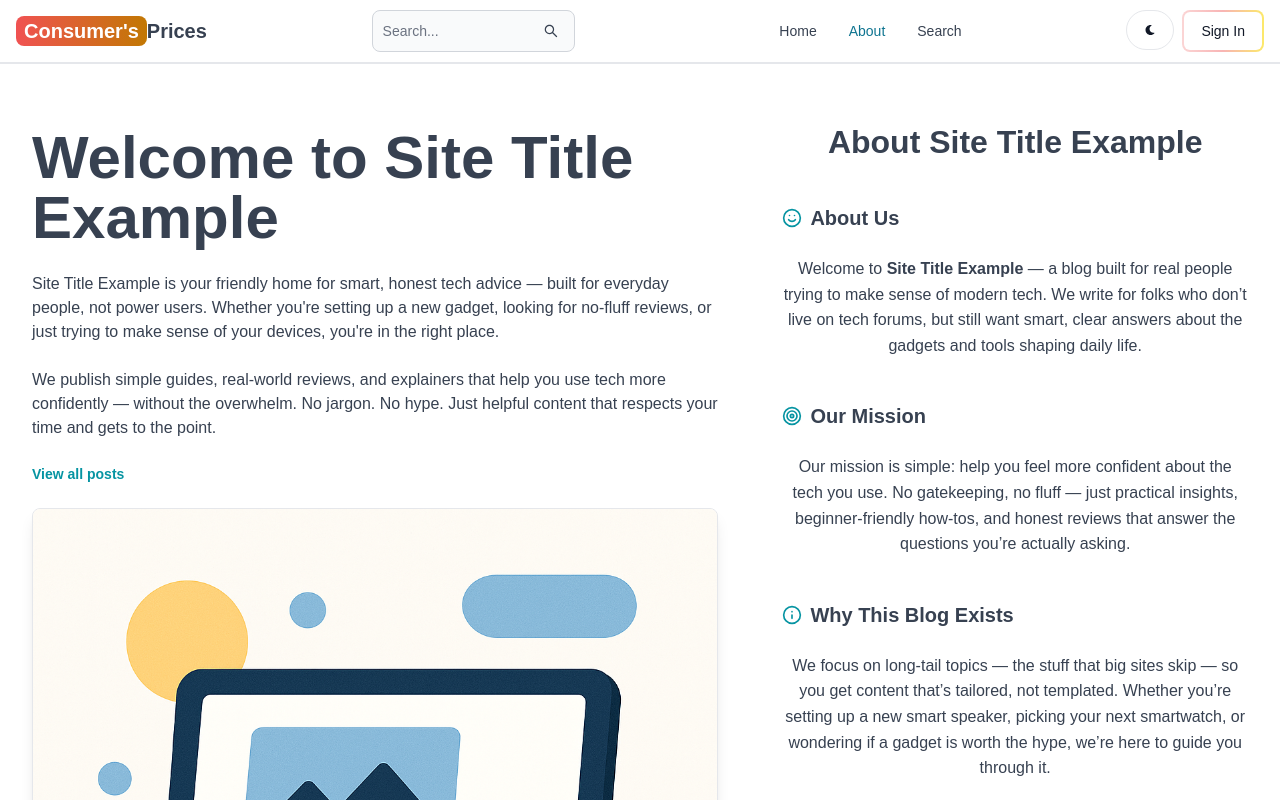
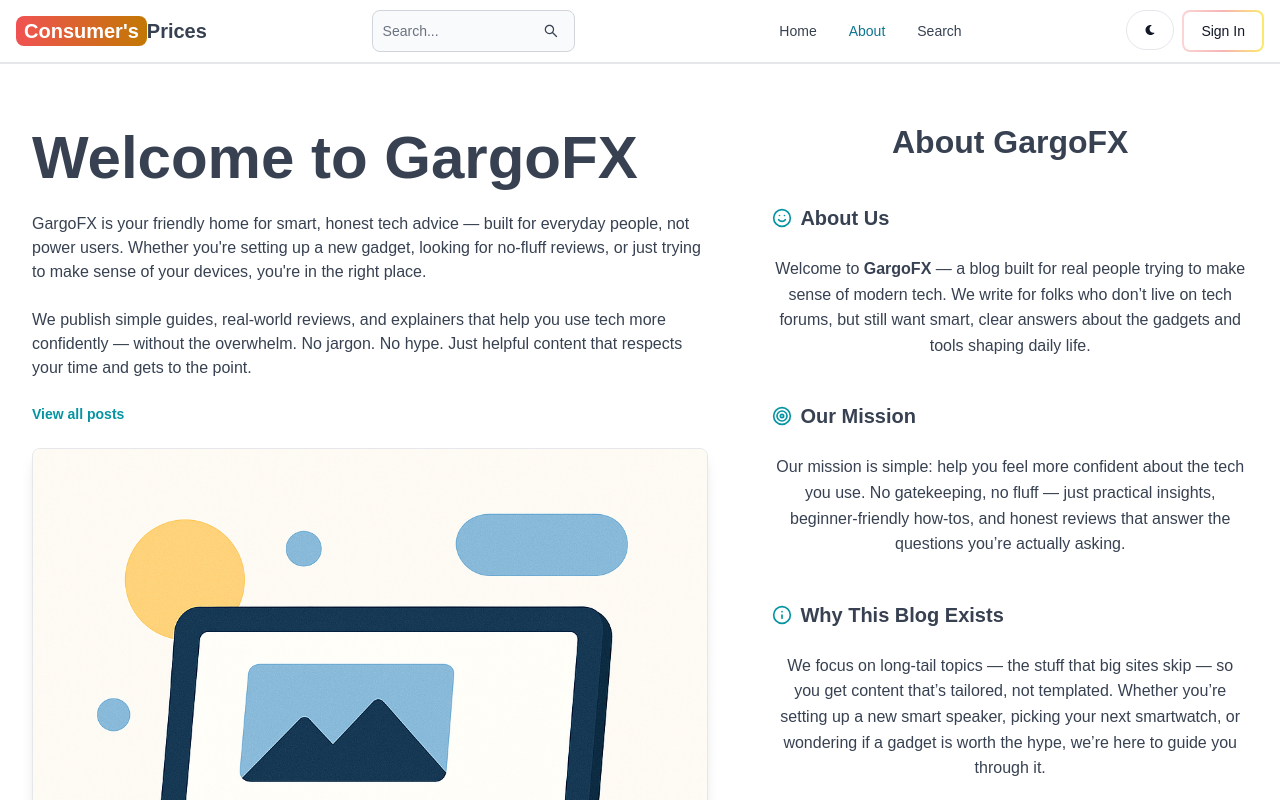
Before and after one commit to domkab/gargofx, a Next.js app: page /about in a window 1280 px wide. Shown: the top 800 px of the page. Built offline with nearby package versions, Linux system fonts and the light colour scheme; no server answers.

Commit message:
new metadata injection method

```diff
--- a/src/app/layout.tsx
+++ b/src/app/layout.tsx
@@ -2,7 +2,6 @@ import "./globals.css";
 import "./globals.scss";
 import ReduxProvider from '@/redux/ReduxProvider';
 import { ClerkProvider } from '@clerk/nextjs';
-import type { Metadata } from "next";
 import { Geist, Geist_Mono } from "next/font/google";
 import { Suspense } from 'react';
 import Footer from './components/Footer';
@@ -12,7 +11,9 @@ import PageViewTracker from './components/Tracking/PageViewTracker';
 import GA from './components/Tracking/GA';
 import CookieBannerToggle from './components/Tracking/CookieBannerToggle';
 import ThemeComponent from './components/ThemeComponent';
-// import { SITE_NAME } from '@/lib/constants';
+import { layoutMetadata } from '@/lib/metadata/layout';
+
+export const metadata = layoutMetadata;
 
 const geistSans = Geist({
   variable: "--font-geist-sans",
@@ -23,20 +24,6 @@ const geistMono = Geist_Mono({
   variable: "--font-geist-mono",
   subsets: ["latin"],
 });
-
-export const metadata: Metadata = {
-  // title: `${SITE_NAME} | Home`,
-  title: "GargoFx | Home",
-  keywords: [
-    "tech blog",
-    "technology",
-    "gadgets",
-    "reviews",
-    "news",
-    "articles",
-  ],
-  description: "Tech blog with articles on technology, gadgets, and more.",
-};
 
 export default function RootLayout({
   children,
--- a/src/lib/constants.ts
+++ b/src/lib/constants.ts
@@ -1,4 +1,4 @@
-export const SITE_TITLE = 'Site Title Example';
-export const SITE_NAME = 'example';
+export const SITE_TITLE = 'GargoFX';
+export const SITE_NAME = 'gargofx'; // lowercase for URLs
 export const DOMAIN_NAME = 'example.com';
 export const CHARACTER_NAME = 'Pixel';
--- /dev/null
+++ b/src/lib/metadata/layout.ts
@@ -0,0 +1,15 @@
+import { Metadata } from 'next';
+import { SITE_NAME } from '../constants';
+
+export const layoutMetadata: Metadata = {
+  title: `${SITE_NAME} | Home`,
+  keywords: [
+    "tech blog",
+    "technology",
+    "gadgets",
+    "reviews",
+    "news",
+    "articles",
+  ],
+  description: "Tech blog with articles on technology, gadgets, and more.",
+};
```
